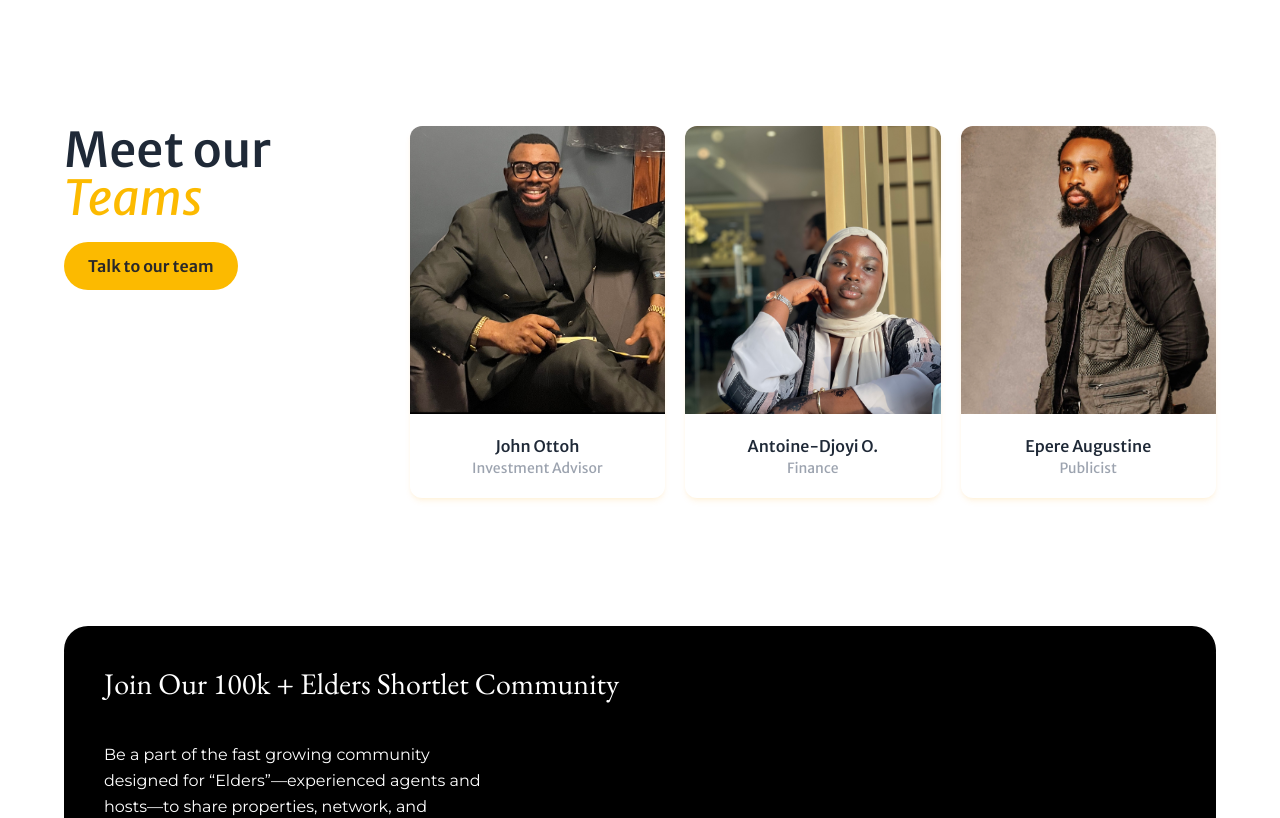
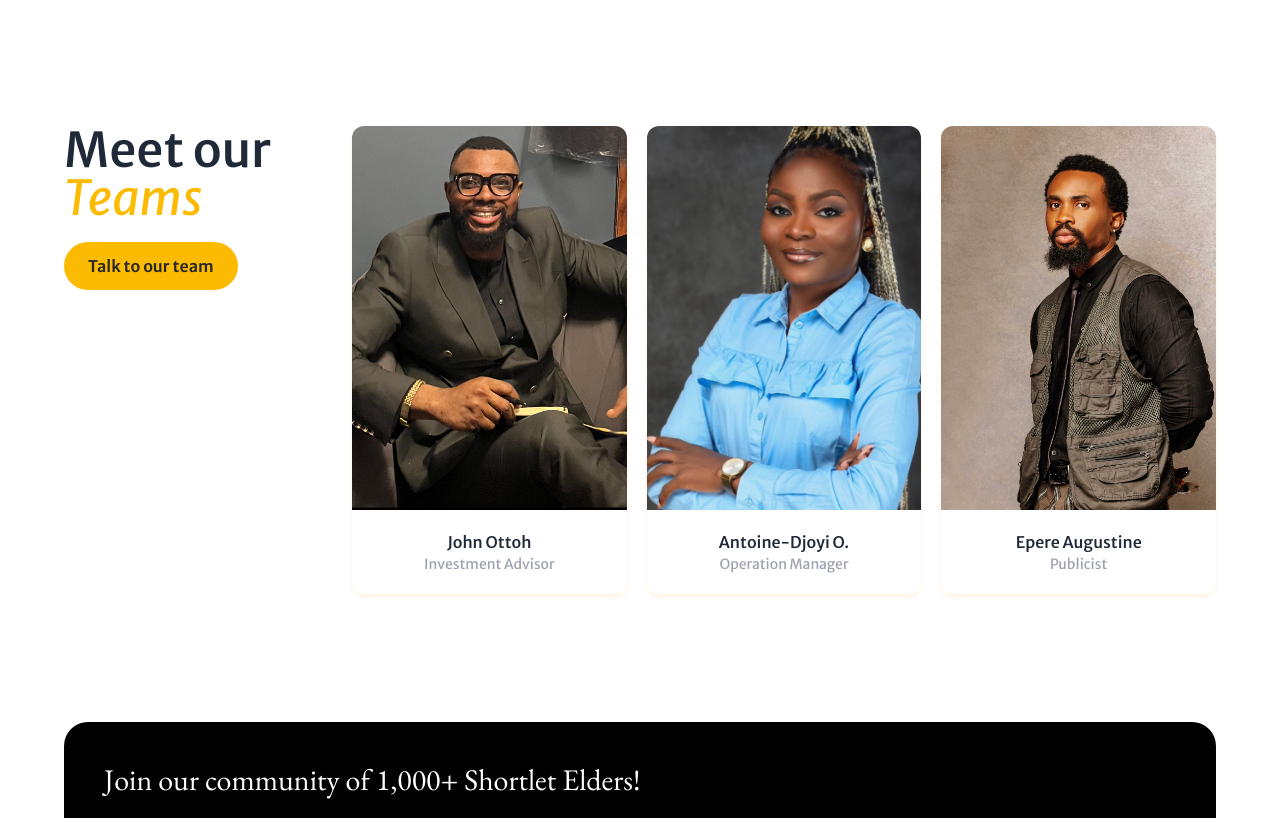
Before and after one commit to Mayor1234/real-shortlet-elders, a React (Vite) app: page /home in a window 1280 px wide. Shown: the part 5780-6598 px from the top of the page. Built offline with nearby package versions, Linux system fonts and the light colour scheme.

Commit message:
changes team image

```diff
--- a/src/components/constants/index.ts
+++ b/src/components/constants/index.ts
@@ -41,8 +41,8 @@ export const ourTeam = [
   },
   {
     name: 'Antoine-Djoyi O.',
-    title: 'Finance',
-    img: '/Antoine.jpeg',
+    title: 'Operation Manager',
+    img: '/Mully.jpg',
   },
   {
     name: 'Epere augustine',
--- a/src/components/header/Headers.tsx
+++ b/src/components/header/Headers.tsx
@@ -141,22 +141,22 @@ const Header = () => {
           <div className="flex w-full items-center justify-center flex-col lg:hidden">
             <button
               onClick={() => setModalOpen()}
-              className="flex flex-col items-center justify-center w-10 h-10 focus:outline-none absolute right-5 top-0 translate-y-1/2 z-50 cursor-pointer"
+              className="flex flex-col items-center justify-center w-10 h-10 focus:outline-none absolute right-5 top-0 translate-y-5 z-50 cursor-pointer"
               aria-label="Toggle Menu"
             >
               <span
-                className={`absolute block w-8 h-0.5 bg-pry transition-transform duration-300 ease-in-out origin-center ${
+                className={`absolute block w-6 h-0.5 bg-pry transition-transform duration-300 ease-in-out origin-center ${
                   modalOpen ? '-rotate-45' : 'translate-y-1.5'
                 }`}
               ></span>
               <span
-                className={`absolute block w-8 h-0.5 bg-pry transition-opacity duration-300 ${
+                className={`absolute block w-6 h-0.5 bg-pry transition-opacity duration-300 ${
                   modalOpen ? 'opacity-0' : ' '
                 }`}
               ></span>
               <span
-                className={`absolute block w-8 h-0.5 bg-pry transition-transform duration-300 ease-in-out origin-center ${
-                  modalOpen ? 'rotate-45 w-8' : '-translate-y-1.5'
+                className={`absolute block w-6 h-0.5 bg-pry transition-transform duration-300 ease-in-out origin-center ${
+                  modalOpen ? 'rotate-45' : '-translate-y-1.5'
                 }`}
               ></span>
             </button>
--- a/src/components/sections/JoinCommunity.tsx
+++ b/src/components/sections/JoinCommunity.tsx
@@ -9,7 +9,7 @@ const JoinCommunity = () => {
         <div className="relative text-white z-30 py-5 lg:py-0">
           <div className="mb-20 lg:mb-10">
             <h2 className="mb-10 font-garamond text-xl lg:text-3xl">
-              Join Our 100k + Elders Shortlet Community
+              Join our community of 1,000+ Shortlet Elders!
             </h2>
             <p className="max-w-sm leading-relaxed font-Montserrat">
               Be a part of the fast growing community designed for
--- a/src/components/sections/MeetOurTeam.tsx
+++ b/src/components/sections/MeetOurTeam.tsx
@@ -9,7 +9,7 @@ const MeetOurTeam = () => {
   return (
     <div className="max-w-6xl mx-auto py-10 px-5 lg:py-16 lg:px-0">
       <div className="flex flex-col lg:flex-row w-full h-auto lg:h-fit">
-        <div className="flex flex-col w-full lg:w-[30%] pb-10 lg:pb-0">
+        <div className="flex flex-col w-full lg:w-[25%] pb-10 lg:pb-0">
           <p className="text-3xl text-gray-800 font-medium font-merriweather leading-tight text-center pb-5 lg:text-start lg:text-5xl">
             <span className="">Meet our</span>
             <span className="italic font-merriweather font-normal text-pry pl-2 lg:block lg:pl-0">
@@ -31,7 +31,7 @@ const MeetOurTeam = () => {
             </button>
           </div>
         </div>
-        <div className="w-full lg:w-[70%] lg:h-full">
+        <div className="w-full lg:w-[75%] lg:h-full">
           <AnimatedSection
             direction={{ initial_x: 0, initial_y: 50, duration: 0.5 }}
           >
@@ -48,7 +48,7 @@ const MeetOurTeam = () => {
                         alt="john"
                         width={100}
                         height={100}
-                        className="w-full object-cover h-60 lg:w-72 lg:h-72 rounded-t-xl"
+                        className="w-full object-cover h-72 lg:w-72 lg:h-96 rounded-t-xl"
                       />
                     </figure>
                   </div>
--- a/tailwind.config.js
+++ b/tailwind.config.js
@@ -3,10 +3,6 @@ export default {
   content: ['./index.html', './src/**/*.{js,ts,jsx,tsx}'],
   theme: {
     extend: {
-      container: {
-        center: true,
-        margin: '2rem',
-      },
       colors: {
         pry: '#fcba00',
         sec: '#ffa500',
```
Also changed, not shown: public/Antoine.jpeg (deleted), public/Mully.jpg (added).
